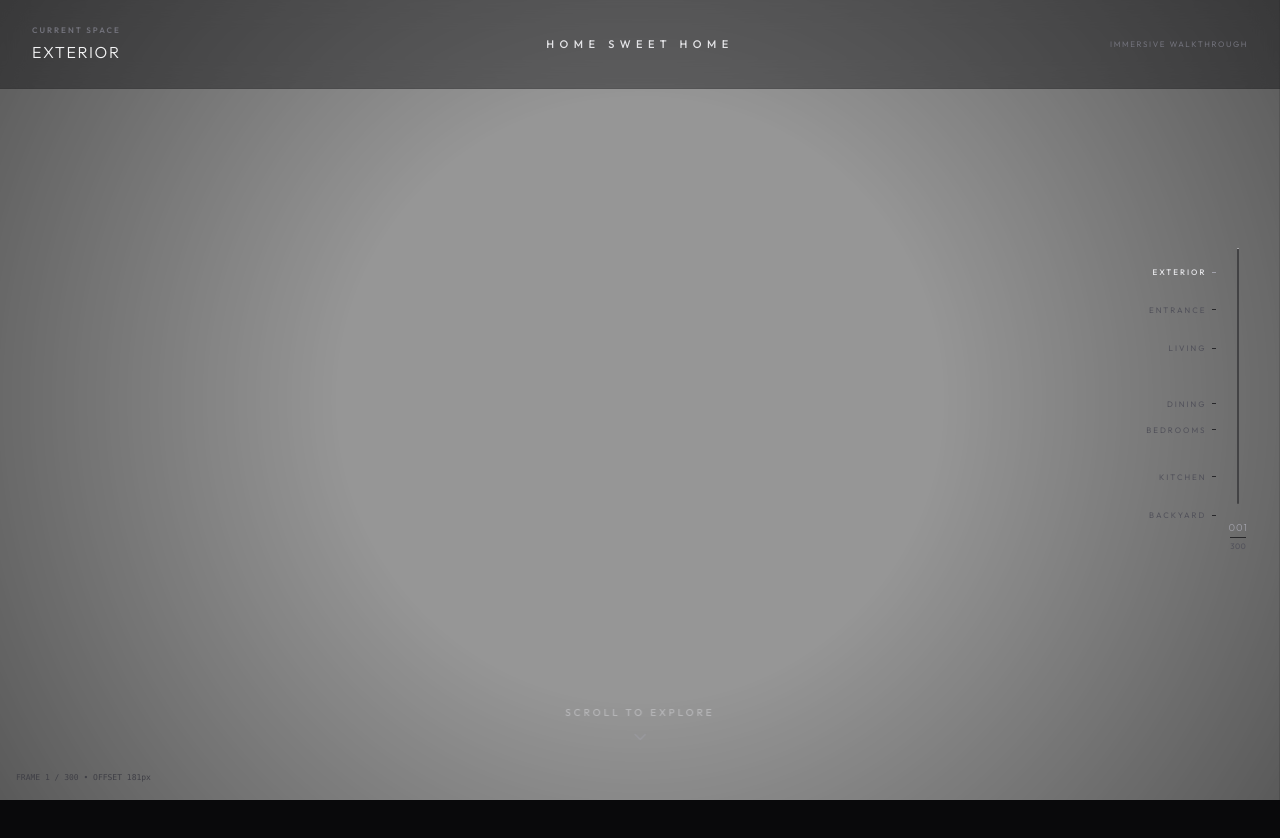
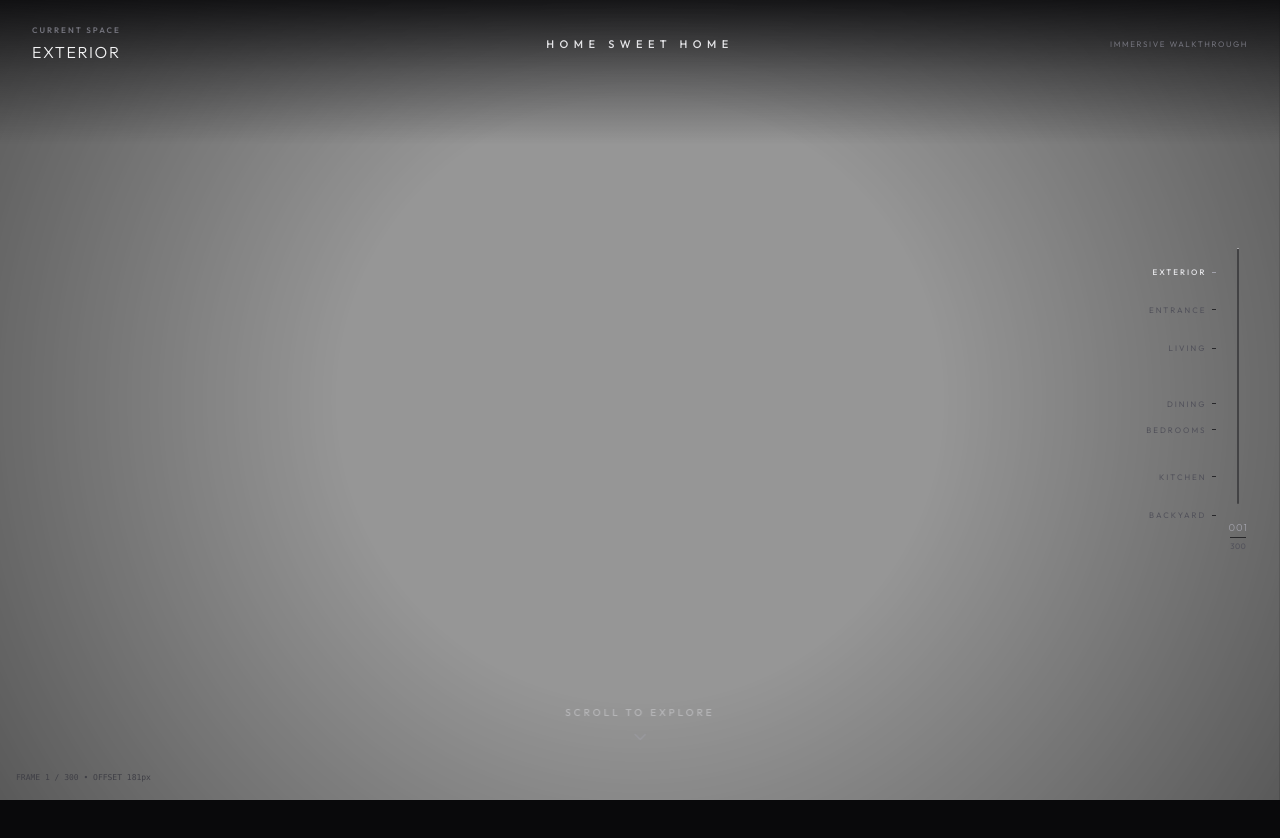
Before and after one commit to teklitzadmin/house-tour, a React (Vite) app: page / in a window 1280 px wide. Shown: the top 838 px of the page. Built offline with nearby package versions, Linux system fonts and the light colour scheme.

Commit message:
style: add vertical gradient bottom fade to header overlay

```diff
--- a/src/components/ScrollExperience.tsx
+++ b/src/components/ScrollExperience.tsx
@@ -114,8 +114,9 @@ export const ScrollExperience: React.FC = () => {
         {/* Immersive Frame Viewer */}
         <FrameViewer progress={progress} />
 
-        {/* Translucent UI Overlay Header */}
-        <header className="absolute top-0 left-0 right-0 z-50 flex justify-between items-center px-8 py-5 md:py-6 bg-zinc-950/40 backdrop-blur-md border-b border-zinc-900/10 pointer-events-none select-none">
+        {/* Translucent UI Overlay Header with Bottom Fade */}
+        <header className="absolute top-0 left-0 right-0 z-50 pt-6 pb-20 px-8 bg-gradient-to-b from-zinc-950/90 via-zinc-950/40 to-transparent pointer-events-none select-none">
+          <div className="flex justify-between items-center w-full">
             {/* Room / Location label */}
             <div className="flex-1">
               <RoomLabel
@@ -136,6 +137,7 @@ export const ScrollExperience: React.FC = () => {
               <span className="font-sans text-[8px] tracking-[0.2em] text-zinc-500 uppercase">
                 Immersive Walkthrough
               </span>
+            </div>
           </div>
         </header>
 
```
Lines whose indentation alone changed are shown as unchanged.
